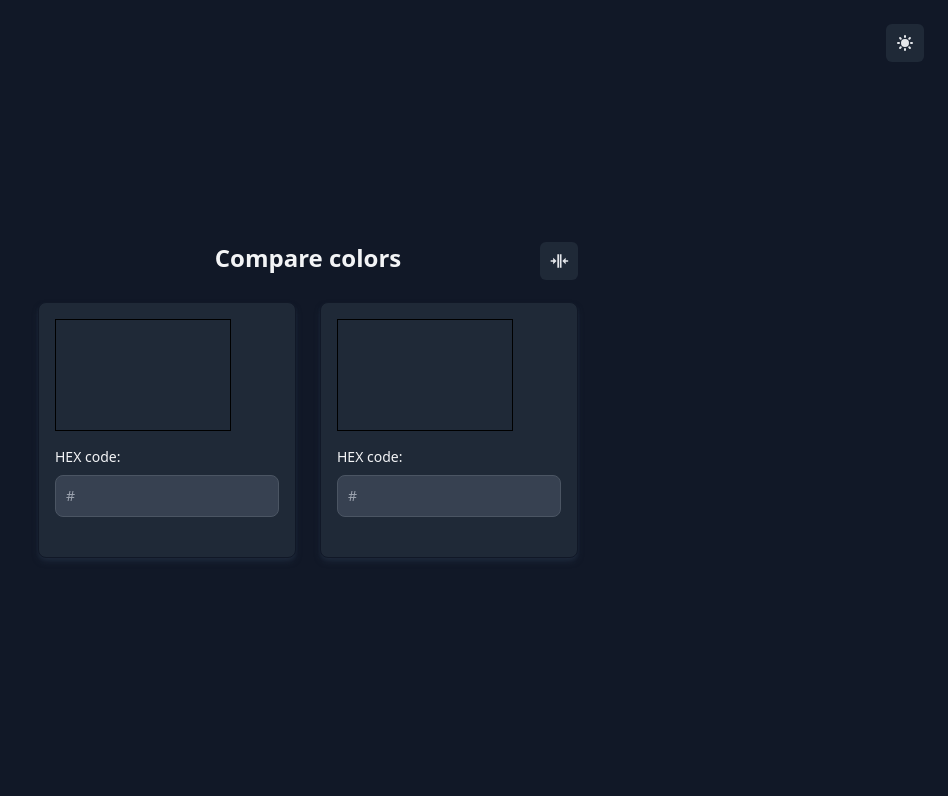
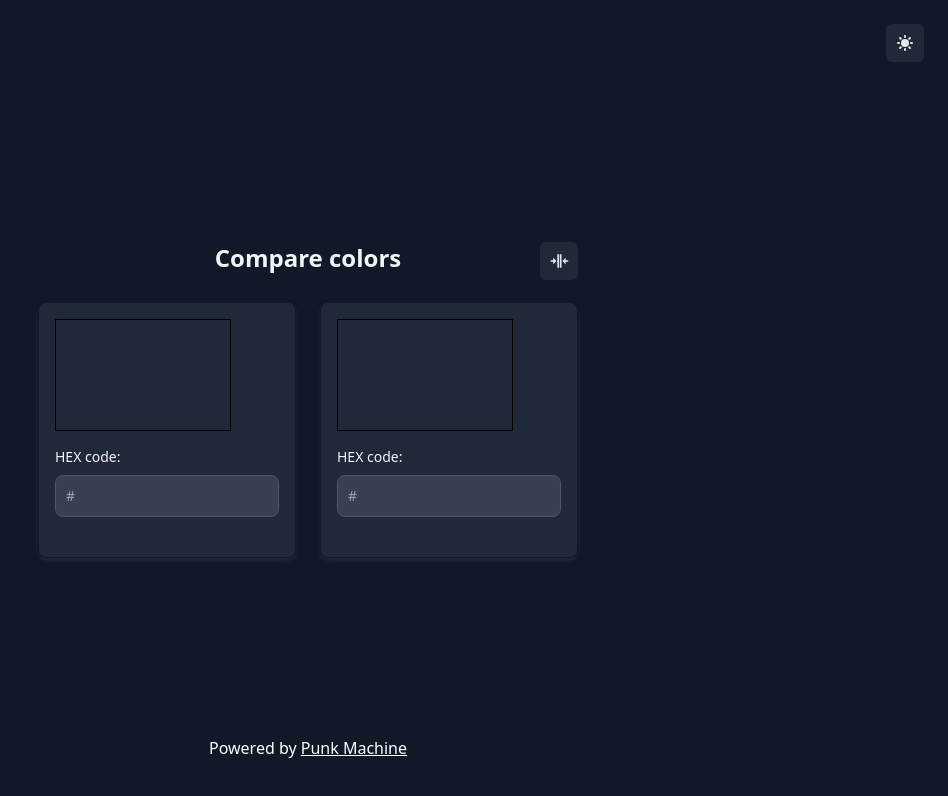
Before and after one commit to punkmachine/color-comparison, a React (Create React App) app: page / in a window 1280 px wide. Shown: the top 796 px of the page, without its empty margins (332-1280 px from the left). Built offline with nearby package versions, Linux system fonts and the light colour scheme.

Commit message:
add footer.

```diff
--- a/src/App.jsx
+++ b/src/App.jsx
@@ -5,9 +5,10 @@ import { DarkModeToggle } from './components/DarkModeToggle';
 
 // !5 TODO: rgb and rgba
 // !4 TODO: add new color to comparison
-// TODO: add footer.
 // TODO: add svg component.
 // TODO: нормальная валидация.
+// TODO: add toggle hook.
+// TODO: add prettier tailwind.
 
 function App() {
 	const { queryColorList, setSearchParams } = useQueryColors();
@@ -74,6 +75,16 @@ function App() {
 					})}
 				</div>
 			</div>
+			<div className="absolute bottom-10 text-gray-900 dark:text-white">
+				Powered by&nbsp;
+				<a
+					href='https://github.com/punkmachine'
+					target="_blank"
+					className='underline hover:text-cyan-700 dark:hover:text-cyan-300 transition duration-150 ease-in-out'
+				>
+					Punk Machine
+				</a>
+			</div>
 		</div>
 	);
 }
```
